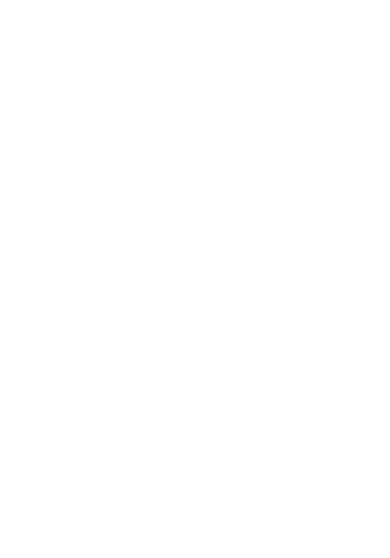
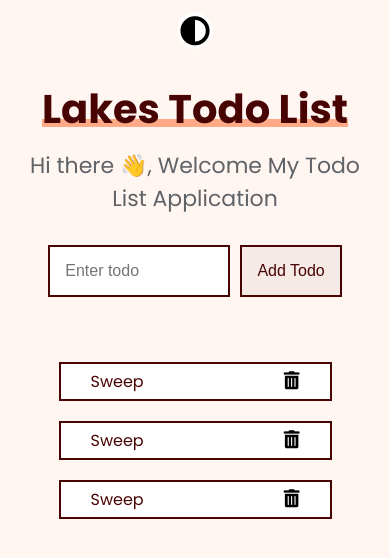
Before and after one commit to Lakesxo/TodoList-App, a plain HTML site: page index.html in a window 390 px wide. Drawn offline with Linux system fonts and the light colour scheme.

Commit message:
updated html & css

```diff
--- a/assets/css/index.css
+++ b/assets/css/index.css
@@ -0,0 +1,215 @@
+@import url('https://fonts.googleapis.com/css2?family=Poppins:ital,wght@0,300;0,400;0,500;0,600;0,700;0,800;0,900;1,500;1,600;1,700;1,800&display=swap');
+* {
+    margin: 0;
+    padding: 0;
+}
+body {
+    font-family: 'Poppins', sans-serif;
+    background-color: #ffa9871c;
+    height: 100vh;
+}
+.container {
+    display: flex;
+    flex-direction: column;
+    align-items: center;
+    padding-top: 3%;
+}
+header > h1 {
+    color: #480403;
+    font-size: 45px;
+    position: relative;
+}
+header > h1::after {
+    position: absolute;
+    content: '';
+    height: 8px;
+    bottom: 14px;
+    background: #FFA987;
+    width: 100%;
+    margin: 0 auto;
+	left: 0;
+    right: 0;
+    z-index: -1;
+}
+p.welcome {
+    color: #5F6368;
+    margin-top: 10px;
+    margin-bottom: 20px;
+    font-size: 18px;
+    text-align: center;
+}
+button#dark-mode {
+    background: #FFFEFC;
+    border: 0;
+    font-size: 30px;
+    border-radius: 50%;
+    margin-bottom: 30px;
+    padding: 3px 3px 0px 3px;
+    cursor: pointer;
+}
+button#dark-mode:focus {
+    outline: 0
+}
+.form {
+    display: flex;
+    width: 100%;
+    justify-content: center;
+    margin-top: 10px;
+}
+input[type="text"] {
+    padding: 15px;
+    border: 0;
+    width: 30%;
+    margin-right: 10px;
+    outline: 0;
+    border: 2px solid #480403;
+    font-size: 16px;
+}
+button#addTodo {
+    border: 0;
+    background-color: #4804030c;
+    color: #480403;
+    border: 2px solid #480403;
+    cursor: pointer;
+    padding-left: 30px;
+    padding-right: 30px;
+    font-size: 16px;
+}
+button#addTodo:hover {
+    background-color: #480403;
+    color: #ffffff;
+    transition: 0.4s all ease-in-out;
+}
+.todo-cover {
+    margin-top: 40px;
+    width: 38%;
+    display: flex;
+    flex-direction: column;
+    justify-content: center;
+    align-items: center;
+}
+ul.todos {
+    padding: 5px 30px;
+    width: 100%;
+    border-radius: 5px;
+}
+ul.todos li {
+    padding: 5px 30px;
+    display: flex;
+    align-items: center;
+    justify-content: space-between;
+    color: #480403;
+    margin-top: 20px;
+    border: 2px solid #480403;
+    background-color: #ffffff;
+}
+button.del {
+    background-color: transparent;
+    cursor: pointer;
+    font-size: 18px;
+    border: 0;
+}
+.dark-mode {
+    background-color: #0e0202;
+    color: #ffffff;
+    z-index: -3;
+}
+
+.lol {
+    color: #ffffff !important;
+}
+.user {
+    border: 2px solid #FFA987 !important;
+}
+.user2 {
+    border: 2px solid #FFA987 !important;
+    color: #FFA987 !important;
+    outline: 0;
+}
+.user2:hover {
+    background-color: #FFA987 !important;
+    color: #ffffff !important;
+}
+.lists {
+    border: 2px solid #FFA987 !important;
+    color: black !important;
+    font-weight: 500;
+}
+
+/* Media Queries */
+@media (min-width: 2000px){
+    p.welcome {
+        font-size: 30px;
+    }
+    header > h1 {
+        font-size: 55px;
+    }
+    header > h1::after {
+        bottom: 18px;
+    }
+    input[type="text"] {
+        padding: 25px;
+        font-size: 25px;
+    }
+    button#addTodo {
+        font-size: 25px;
+    }
+    ul.todos li {
+        font-size: 25px;
+        padding: 15px;
+    }
+}
+@media (min-width: 769px) and (max-width: 1025px){
+    input[type="text"] {
+        width: 50%;
+    }
+    .todo-cover {
+        width: 65%;
+    }
+}
+@media (min-width: 420px) and (max-width: 768px) {
+    p.welcome {
+        font-size: 22px;
+        flex-wrap: wrap;
+        text-align: center;
+        padding-left: 15px;
+        padding-right: 15px;
+    }
+    header > h1 {
+        text-align: center;
+        flex-wrap: wrap;
+    }
+    input[type="text"] {
+        width: 50%;
+    }
+    .todo-cover {
+        width: 70%;
+    }
+}
+@media (max-width: 419px){
+    p.welcome {
+        font-size: 22px;
+        flex-wrap: wrap;
+        text-align: center;
+        padding-left: 15px;
+        padding-right: 15px;
+    }
+    input[type="text"] {
+        width: 38%;
+    }
+    button#addTodo{
+        padding-right: 15px;
+        padding-left: 15px;
+    }
+    header > h1 {
+        font-size: 40px;
+        text-align: center;
+        flex-wrap: wrap;
+    }
+    header > h1::after {
+        bottom: 12px;
+    }
+    .todo-cover {
+        width: 70%;
+    }
+}
--- a/assets/js/index.js
+++ b/assets/js/index.js
@@ -0,0 +1,20 @@
+let darkModeBtn = document.getElementById("dark-mode");
+let userInput = document.querySelector("input");
+let addTodo = document.getElementById("addTodo");
+let body = document.querySelector("body");
+let h1 = document.querySelector("h1");
+let welcomeText = document.querySelector("p");
+let listItems = document.querySelectorAll('li')
+
+darkMode=()=> {
+    body.classList.toggle("dark-mode");
+    h1.classList.toggle("dark-mode");
+    userInput.classList.toggle("user");
+    welcomeText.classList.toggle("lol");
+    addTodo.classList.toggle("user2");
+    for (let i=0; i < listItems.length; i++){
+        listItems[i].classList.toggle('lists')
+    }
+}
+
+darkModeBtn.addEventListener("click", darkMode);
--- a/index.html
+++ b/index.html
@@ -4,9 +4,29 @@
     <meta charset="UTF-8">
     <meta name="viewport" content="width=device-width, initial-scale=1.0">
     <title>Lakes Todo List App</title>
+    <link rel="icon" href="./assets/img/Group 41.png" type="image/png">
     <link rel="stylesheet" type="text/css" href="./assets/css/index.css">
+    <link rel="stylesheet" href="https://pro.fontawesome.com/releases/v5.10.0/css/all.css" integrity="sha384-AYmEC3Yw5cVb3ZcuHtOA93w35dYTsvhLPVnYs9eStHfGJvOvKxVfELGroGkvsg+p" crossorigin="anonymous"/>
 </head>
 <body>
-
+    <div class="container">
+        <button id="dark-mode"><i class="fas fa-adjust"></i></button>
+        <header>
+            <h1>Lakes Todo List</h1>
+        </header>
+        <p class="welcome">Hi there 👋, Welcome My Todo List Application</p>
+        <div class="form">
+            <input id="input" type="text" placeholder="Enter todo">
+            <button id="addTodo">Add Todo</button>
+        </div>
+        <div class="todo-cover">
+            <ul class="todos">
+                <li><p class="todo">Sweep</p> <span class="delete"><button class="del"><i class="fas fa-trash-alt"></i></button></span></li>
+                <li><p>Sweep</p> <span class="delete"><button class="del"><i class="fas fa-trash-alt"></i></button></span></li>
+                <li><p>Sweep</p> <span class="delete"><button class="del"><i class="fas fa-trash-alt"></i></button></span></li>
+            </ul>
+        </div>
+    </div>
+    <script src="./assets/js/index.js" type="text/javascript"></script>
 </body>
 </html>
```
Also changed, not shown: assets/img/Group 41.png (added).
